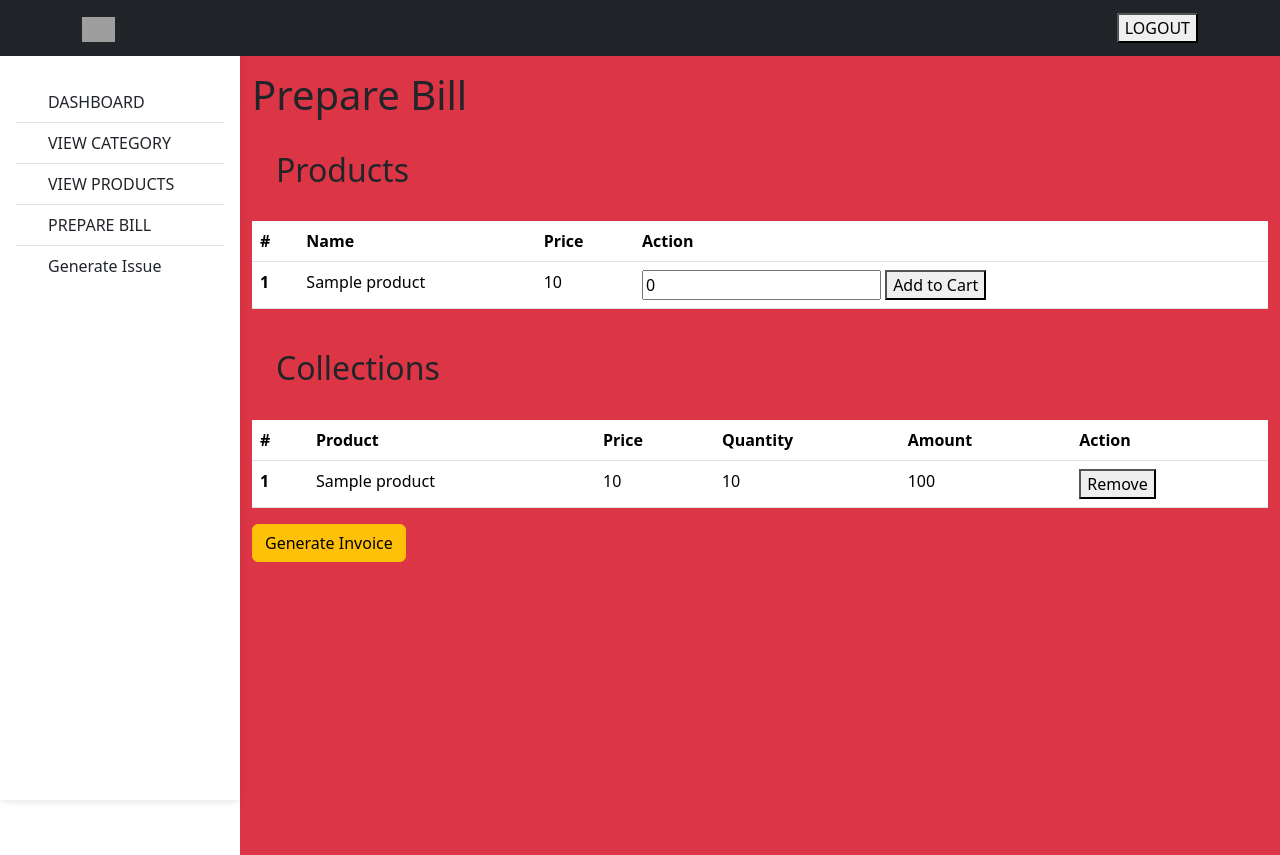
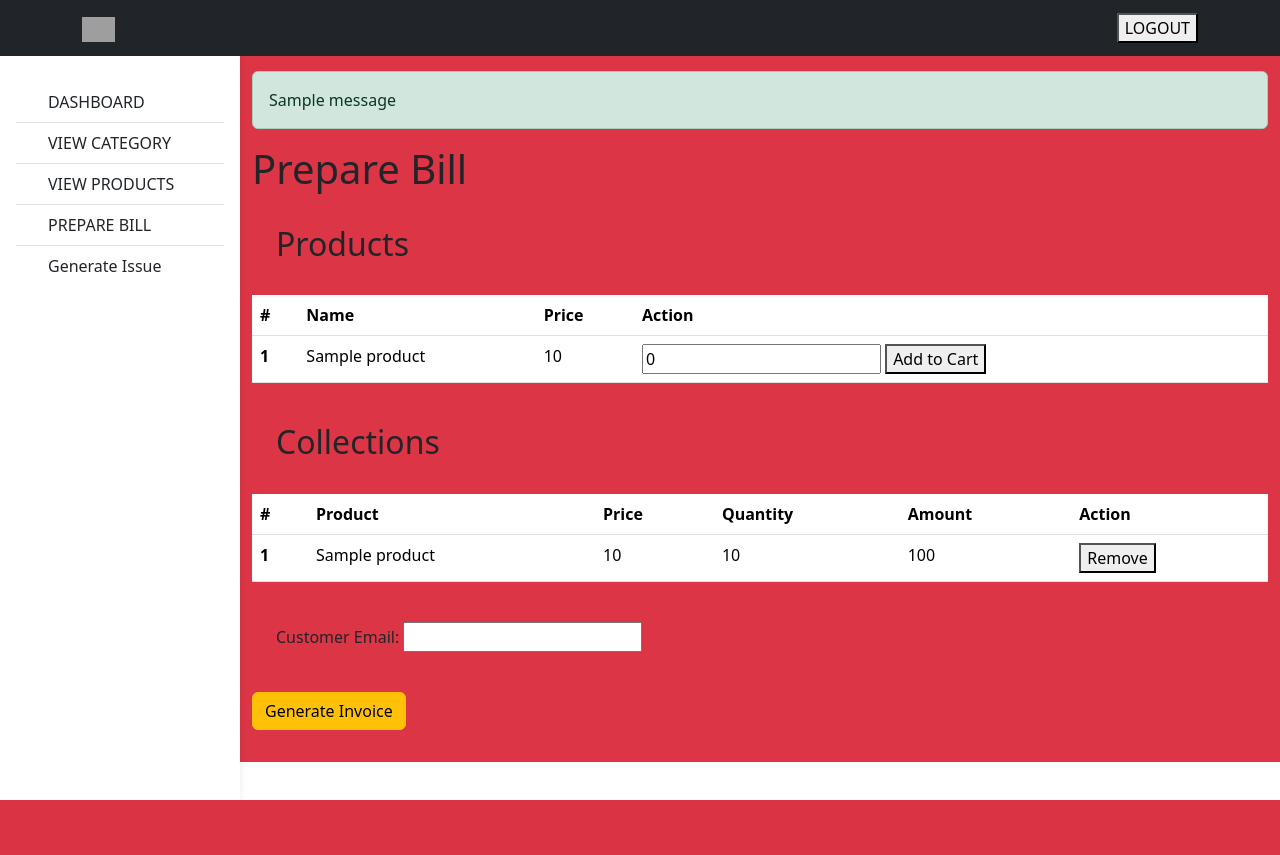
Before and after one commit to kgraval02/DJANGO_tuto, a Django app: template billing_venv/billing_django_project/billing/templates/billing/cart.html in a window 1280 px wide. After the commit the page ends 800 px from the top, so only its background shows below. Run offline with Django 3.2, Linux system fonts and the light colour scheme; the template is opened without the code that fills it: most values are stand-ins (such as "Sample title", 1, 10 or a date in 2020); one stand-in notice (Sample message) is shown; grey boxes are pictures that could not be loaded.

Commit message:
this is updated project commited on 05-07

```diff
--- a/billing_venv/billing_django_project/billing/models.py
+++ b/billing_venv/billing_django_project/billing/models.py
@@ -28,6 +28,7 @@ class CartItem(models.Model):
 
 class Invoice(models.Model):
     user = models.ForeignKey(User, on_delete=models.CASCADE)
+    customer_email = models.EmailField(default=None)
     created_at = models.DateTimeField(auto_now_add=True)
     total_amount = models.DecimalField(max_digits=10, decimal_places=2)
 
--- a/billing_venv/billing_django_project/billing/templates/billing/cart.html
+++ b/billing_venv/billing_django_project/billing/templates/billing/cart.html
@@ -1,10 +1,18 @@
 {% extends 'billing/main_user_nav.html' %}
 {% load custom_tags %}
 {% block content %}
+
+    {% if messages %}
+        {% for message in messages %}
+            <div class="alert alert-{{ message.tags }}">
+                {{ message }}
+            </div>
+        {% endfor %}
+    {% endif %}
+
     <h1>Prepare Bill</h1>
     <div class="product-list">
         <h2 class="p-4">Products</h2>
-
         <table class="table table-hover">
           <thead>
             <tr>
@@ -33,6 +41,8 @@
           </tbody>
         </table>
     </div>
+
+    {#collection listing#}
     <div class="cart">
         <h2 class="p-4">Collections</h2>
         <table class="table table-hover">
@@ -67,7 +77,10 @@
 
         <form action="{% url 'generate_invoice' %}" method="post">
             {% csrf_token %}
-            <button class="btn btn-warning" type="submit">Generate Invoice</button>
+            <div class="p-4">Customer Email: <label>
+                <input type="email" name="customer_email" required>
+            </label></div>
+            <button class="my-3 btn btn-warning" type="submit">Generate Invoice</button>
         </form>
     </div>
 {% endblock %}
--- a/billing_venv/billing_django_project/billing/templates/billing/main_user_nav.html
+++ b/billing_venv/billing_django_project/billing/templates/billing/main_user_nav.html
@@ -58,7 +58,7 @@
     </header>
 
     <main style="margin-top: 55px">
-      <div  class="bg-danger container py-3"  style="height: 100vh">
+      <div  class="bg-danger container py-3"  style="height: 100%">
         {% block content %}
 
 
--- a/billing_venv/billing_django_project/billing/urls.py
+++ b/billing_venv/billing_django_project/billing/urls.py
@@ -32,5 +32,6 @@ urlpatterns = [
     path('remove_from_cart/<int:item_id>/', b_view.remove_from_cart, name='remove_from_cart'),
     path('invoice/<int:invoice_id>/', b_view.invoice_detail, name='invoice_detail'),
     path('prepare_bill/', b_view.prepare_bill, name='prepare_bill'),
+    path('send-invoice-email/<int:invoice_id>/', b_view.send_invoice_email, name='send_invoice_email'),
 
 ]
--- a/billing_venv/billing_django_project/product_grocery/models.py
+++ b/billing_venv/billing_django_project/product_grocery/models.py
@@ -1,5 +1,6 @@
 from django.contrib.auth.models import User
 from django.db import models
+
 
 class Category(models.Model):
     name = models.CharField(max_length=100, null=True, blank=True)
@@ -7,6 +8,7 @@ class Category(models.Model):
 
     def __str__(self):
         return self.name if self.name else ''
+
 
 class Product(models.Model):
     category = models.ForeignKey(Category, on_delete=models.CASCADE, null=True, blank=True)
```
Also changed, not shown: billing_venv/billing_django_project/billing/views.py (+58 -2 lines), billing_venv/billing_django_project/billing/migrations/0006_invoice_customer_email.py (added).
